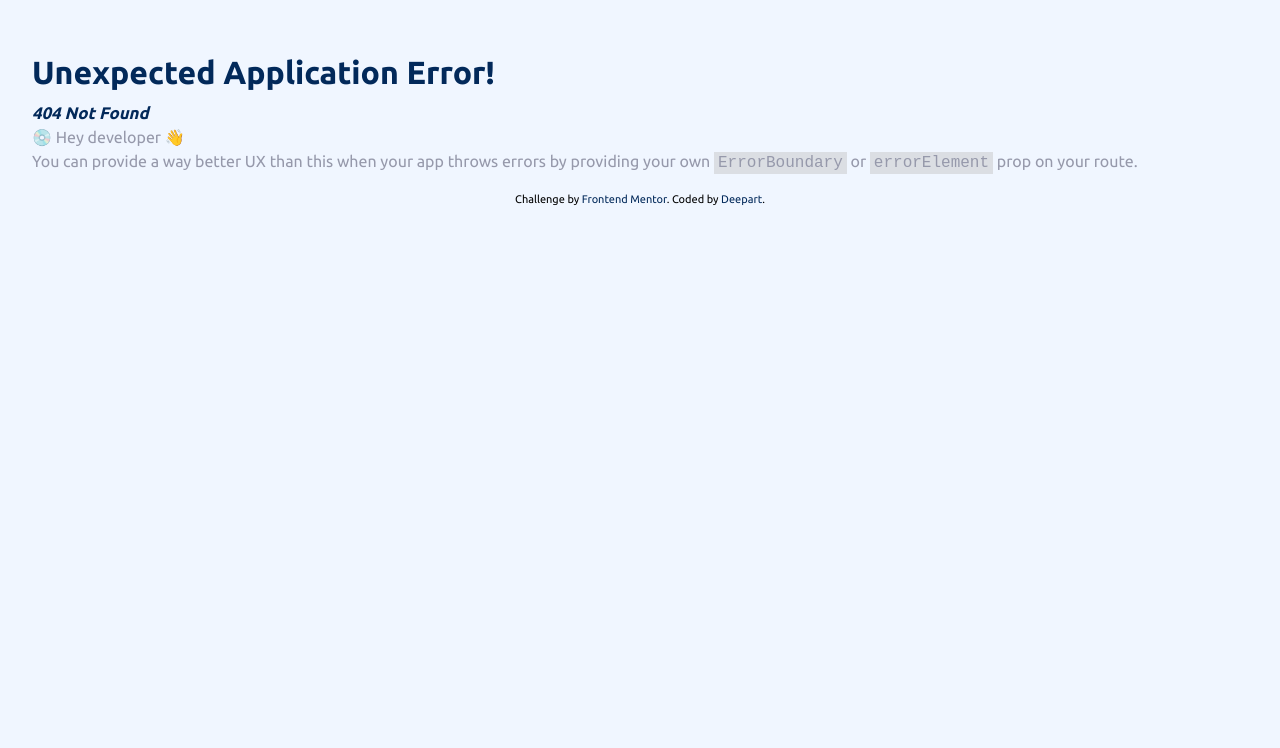
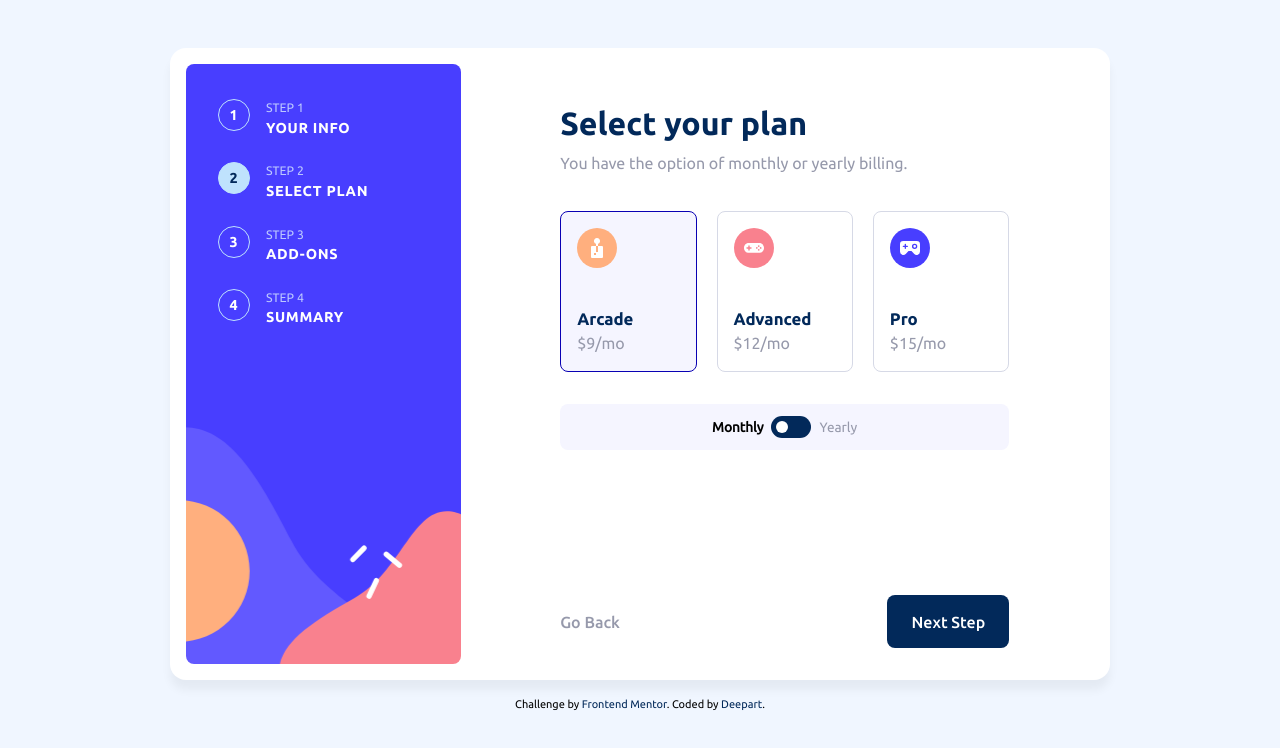
Before and after one commit to bluedeepart/multi-step-form, a React (Vite) app: page /select-plan in a window 1280 px wide. Before the commit this address had no page. Shown: the top 748 px of the page. Built offline with nearby package versions, Linux system fonts and the light colour scheme.

Commit message:
form context added

```diff
--- a/src/App.jsx
+++ b/src/App.jsx
@@ -5,24 +5,30 @@ import SelectPlans from './components/SelectPlans';
 import AddOns from './components/AddOns';
 import Summary from './components/Summary';
 import Thankyou from './components/Thankyou';
+import { personalInfoAction } from './components/actions';
+import ErrorPage from './components/ErrorPage';
+import { FormContentProvider } from './context/FormContent';
 
 const router = createBrowserRouter([
   {
     path: '/',
     Component: Layout,
+    errorElement: <ErrorPage />,
     children: [
-      { index: true, Component: PersonalInfo },
-      { path: 'select-plans', Component: SelectPlans },
+      { index: true, Component: PersonalInfo, action: personalInfoAction },
+      { path: 'select-plan', Component: SelectPlans },
       { path: 'add-ons', Component: AddOns },
       { path: 'summary', Component: Summary },
-      { path: 'thank-you', Component: Thankyou }
-    ]
-  }
+      { path: 'thankyou', Component: Thankyou },
+    ],
+  },
 ]);
 
 function App() {
   return (
-    <RouterProvider router={router} />
+    <FormContentProvider>
+      <RouterProvider router={router} />
+    </FormContentProvider>
   );
 }
 
--- a/src/components/AddOns.jsx
+++ b/src/components/AddOns.jsx
@@ -1,25 +1,15 @@
-const addOns = [
-  {
-    id: 'a1',
-    title: 'Online service',
-    description: 'Access to multiplayer games',
-    price: '+$1/mo',
-  },
-  {
-    id: 'a2',
-    title: 'Larger storage',
-    description: 'Extra 1TB of cloud save',
-    price: '+$2/mo',
-  },
-  {
-    id: 'a3',
-    title: 'Customizable Profile',
-    description: 'Custom theme on your profile',
-    price: '+$2/mo',
-  }
-];
+import { useContext } from 'react';
+import { Link } from 'react-router-dom';
+import FormContent from '../context/FormContent';
+import { addOns } from '../data/data';
 
 function AddOns() {
+  const ctx = useContext(FormContent);
+  const { formData, toggleAddon } = ctx;
+  const isYearly = formData.duration === 'yearly';
+  const selectedAddon = formData.addOns || [];
+  console.log(selectedAddon);
+
   return (
     <>
       <article className="heading">
@@ -29,24 +19,27 @@ function AddOns() {
 
       <article className="middle-content">
         <div className="add-ons-cards">
-          {addOns.map((addOn, index) => (
-            <label key={addOn.id} htmlFor={addOn.title.replaceAll(' ', '-').toLowerCase()} className="add-ons-card">
+          {addOns.map((addOn) => {
+            const addonID = addOn.title.replaceAll(' ', '-').toLowerCase();
+            return (
+              <label key={addOn.id} htmlFor={addonID} className="add-ons-card">
                 <span className='checkbox-icon'>
-                <input type="checkbox" name="add-ons" id={addOn.title.replaceAll(' ', '-').toLowerCase()} checked={index === 0 ? 'checked' : ''} />
+                  <input type="checkbox" value={addOn.title} name="add-ons" id={addonID} checked={selectedAddon.some((addonItem) => addonItem.id === addOn.id)} onChange={() => toggleAddon(addOn)} />
                 </span>
                 <div className="add-ons-details">
                   <h3>{addOn.title}</h3>
                   <p>{addOn.description}</p>
                 </div>
-              <div className="add-ons-price">{addOn.price}</div>
+                <div className="add-ons-price">{isYearly ? `$${addOn.price * 10}/yr` : `$${addOn.price}/mo`}</div>
               </label>
-          ))}
+            );
+          })}
         </div>
       </article>
 
       <article className="action">
-        <button className='btn'>Go Back</button>
-        <button className='btn btn-primary'>Next Step</button>
+        <Link to={-1} className='btn'>Go Back</Link>
+        <Link to='/summary' className='btn btn-primary'>Next Step</Link>
       </article>
     </>
   );
--- /dev/null
+++ b/src/components/ErrorPage.jsx
@@ -0,0 +1,16 @@
+import { Link } from 'react-router-dom';
+
+function ErrorPage() {
+  return (
+    <main className='error-page'>
+      <section className='main-content'>
+        <h2>404-Page not found!</h2>
+        <p>This page is not the page you're looking for.</p>
+        <br /><br />
+        <p><Link to="/" className='btn btn-secondary'>Back to Home</Link></p>
+      </section>
+    </main>
+  );
+}
+
+export default ErrorPage;
--- a/src/components/PersonalInfo.jsx
+++ b/src/components/PersonalInfo.jsx
@@ -1,35 +1,100 @@
+import { useContext, useState } from 'react';
+import { Form, useActionData } from 'react-router-dom';
+import { validators } from './actions';
+import FormContent from '../context/FormContent';
+
 function PersonalInfo() {
+  const ctx = useContext(FormContent);
+  const { formData, updateForm } = ctx;
+  const actionData = useActionData() || {};
+  const { errors: actionErrors } = actionData;
+  const [userErrors, setUserErrors] = useState({});
 
+  const handleBlur = (e) => {
+    const { name, value } = e.target;
+    const error = validators[name]?.(value);
+
+    setUserErrors((prev) => {
+      const newErrors = { ...prev };
+      if (error) {
+        newErrors[name] = error;
+      } else {
+        delete newErrors[name];
+      }
+
+      return newErrors;
+    });
+
+    // remove action error for this field
+    if (actionErrors?.[name]) {
+      actionErrors[name] = undefined;
+    }
+  };
+
+  const errors = { ...(actionErrors ?? {}), ...userErrors };
 
   return (
     <>
-      <article className="heading">
+      <article className='heading'>
         <h2>Personal info</h2>
         <p>Please provide your name, email address, and phone number.</p>
       </article>
 
-      <form>
-        <article className="middle-content">
-          <div className="input-group">
-            <label htmlFor="name">Name</label>
-            <input type="text" id='name' placeholder='e.g. Stephen King' />
+      <Form method='post'>
+        <article className='middle-content'>
+          <div className='input-group'>
+            <label htmlFor='name'>Name</label>
+            <input
+              type='text'
+              id='name'
+              name='name'
+              onBlur={handleBlur}
+              placeholder='e.g. Stephen King'
+              value={formData.name}
+              onChange={(event) => updateForm(event.target.name, event.target.value)}
+              className={errors?.name ? 'invalid-input' : ''}
+            />
+            {errors?.name && <span className='error-msg'>{errors?.name}</span>}
           </div>
-          <div className="input-group">
-            <label htmlFor="email">Email Address</label>
-            <input type="text" id='email' placeholder='e.g. stephenking@loren.com' />
+          <div className='input-group'>
+            <label htmlFor='email'>Email Address</label>
+            <input
+              type='text'
+              id='email'
+              name='email'
+              onBlur={handleBlur}
+              placeholder='e.g. stephenking@loren.com'
+              value={formData.email}
+              onChange={(event) => updateForm(event.target.name, event.target.value)}
+              className={errors?.email ? 'invalid-input' : ''}
+            />
+            {errors?.email && <span className='error-msg'>{errors?.email}</span>}
           </div>
-          <div className="input-group">
-            <label htmlFor="phone">Phone Number</label>
-            <input type="tel" id='phone' placeholder='e.g. +1 234 567 890' />
-            <span className='error-msg'>This field is required</span>
+          <div className='input-group'>
+            <label htmlFor='phone'>Phone Number</label>
+            <input
+              type='number'
+              id='phone'
+              name='phone'
+              onBlur={handleBlur}
+              placeholder='e.g. +1 234 567 890'
+              value={formData.phone}
+              onChange={(event) => updateForm(event.target.name, event.target.value)}
+              className={errors?.phone ? 'invalid-input' : ''}
+            />
+            {errors?.phone && <span className='error-msg'>{errors?.phone}</span>}
           </div>
         </article>
 
-        <article className="action">
+        <article className='action'>
           <span>&nbsp;</span>
-          <button className='btn btn-primary'>Next Step</button>
+          <button
+            type='submit'
+            className='btn btn-primary'>
+            Next Step
+          </button>
         </article>
-      </form>
+      </Form>
     </>
   );
 }
--- a/src/components/SelectPlans.jsx
+++ b/src/components/SelectPlans.jsx
@@ -1,29 +1,14 @@
-import IconArcade from '../assets/images/icon-arcade.svg';
-import IconAdvaced from '../assets/images/icon-advanced.svg';
-import IconPro from '../assets/images/icon-pro.svg';
-
-const plans = [
-  {
-    id: 'p1',
-    name: 'Arcade',
-    bill_amt: '$9/mo',
-    icon: IconArcade,
-  },
-  {
-    id: 'p2',
-    name: 'Advanced',
-    bill_amt: '$12/mo',
-    icon: IconAdvaced,
-  },
-  {
-    id: 'p3',
-    name: 'Pro',
-    bill_amt: '$15/mo',
-    icon: IconPro,
-  }
-];
+import { Link } from 'react-router-dom';
+import { useContext } from 'react';
+import FormContent from '../context/FormContent';
+import { plans } from '../data/data';
 
 function SelectPlans() {
+  const ctx = useContext(FormContent);
+  const { toggleDuration, formData, handlePlans } = ctx;
+  const isYearly = formData.duration === 'yearly';
+  const selectedPlan = formData.plan.name;
+
   return (
     <>
       <article className="heading">
@@ -33,23 +18,27 @@ function SelectPlans() {
 
       <article className="middle-content">
         <div className="plan-cards">
-          {plans.map((plan, index) => (
-            <label key={plan.id} htmlFor={plan.name.replaceAll(' ', '-').toLowerCase()} className="plan-card">
-              <input type="radio" name="select-plan" id={plan.name.replaceAll(' ', '-').toLowerCase()} checked={index === 0 ? 'checked' : ''} />
+          {plans.map((plan) => {
+            const planID = plan.name.replaceAll(' ', '-').toLowerCase();
+            return (
+              <label key={plan.id} htmlFor={planID} className="plan-card">
+                <input type="radio" value={plan.name} name="select-plan" id={planID} checked={selectedPlan === plan.name} onChange={() => handlePlans(plan)} />
                 <div className="icon">
                   <img src={plan.icon} alt={plan.name} />
                 </div>
                 <div className="plan-details">
                   <h3 className="title">{plan.name}</h3>
-                <p className="price">{plan.bill_amt}</p>
+                  <p className="price">{isYearly ? `$${plan.bill_amt * 10}/yr` : `$${plan.bill_amt}/mo`}</p>
+                  {isYearly && <p className='text-primary'><small>2 months free</small></p>}
                 </div>
               </label>
-          ))}
+            );
+          })}
         </div>
         <div className="plan-selector-wrapper">
           <span>Monthly</span>
           <label className="plan-selector">
-            <input type="checkbox" />
+            <input type="checkbox" name='duration' onChange={toggleDuration} defaultChecked={isYearly} />
             <span className="slider"></span>
           </label>
           <span>Yearly</span>
@@ -57,8 +46,8 @@ function SelectPlans() {
       </article>
 
       <article className="action">
-        <button className='btn'>Go Back</button>
-        <button className='btn btn-primary'>Next Step</button>
+        <Link to={-1} className='btn'>Go Back</Link>
+        <Link to='/add-ons' className='btn btn-primary'>Next Step</Link>
       </article>
     </>
   );
--- a/src/components/Sidebar.jsx
+++ b/src/components/Sidebar.jsx
@@ -1,6 +1,9 @@
 import { useEffect, useState } from 'react';
 import SidebarImage from '../assets/images/bg-sidebar-desktop.svg';
 import SidebarMobImage from '../assets/images/bg-sidebar-mobile.svg';
+import { NavLink } from 'react-router-dom';
+
+const sidebarItems = ['Your Info', 'Select Plan', 'Add-ons', 'Summary'];
 
 function Sidebar() {
   const [isMobile, setIsMobile] = useState(window.innerWidth < 768);
@@ -22,14 +25,23 @@ function Sidebar() {
   const backgroundImage = isMobile ? SidebarMobImage : SidebarImage;
 
   return (
-    <div className='sidebar' style={{ backgroundImage: `url("${backgroundImage}")` }}>
-      <ul className='stepper-list'>
-        <li className='active'>Your Info</li>
-        <li>Select Plan</li>
-        <li>Add-ons</li>
-        <li>Summary</li>
-      </ul>
-    </div>
+    <aside className='sidebar' style={{ backgroundImage: `url("${backgroundImage}")` }}>
+      <nav>
+        <ul className='stepper-list'>
+          {sidebarItems.map((item, index) => {
+            const itemId = item.toLowerCase().replaceAll(' ', '-');
+            return (
+              <li key={itemId}>
+                <NavLink
+                  to={index === 0 ? '/' : itemId}
+                  className={({ isActive }) => isActive ? 'active' : ''}
+                >{item}</NavLink>
+              </li>
+            );
+          })}
+        </ul>
+      </nav>
+    </aside>
   );
 }
 
--- a/src/components/Summary.jsx
+++ b/src/components/Summary.jsx
@@ -1,4 +1,17 @@
+import { Link } from 'react-router-dom';
+import FormContent from '../context/FormContent';
+import { useContext } from 'react';
+
 function Summary() {
+  const ctx = useContext(FormContent);
+  const { formData } = ctx;
+  const isYearly = formData.duration === 'yearly';
+  const dur = isYearly ? 'yr' : 'mo';
+  const totalBillAmt = isYearly ? formData.plan.bill_amt * 10 : formData.plan.bill_amt;
+  const totalPrice = formData.addOns.reduce((accumulator, currentValue) => {
+    return accumulator + (isYearly ? currentValue.price * 10 : currentValue.price);
+  }, totalBillAmt);
+
   return (
     <>
       <article className="heading">
@@ -10,37 +23,35 @@ function Summary() {
         <div className="summary-card">
           <div className="summary-card-header">
             <div>
-              <h3>Arcade (Monthly)</h3>
-              <button className='btn btn-secondary-hover'>Change</button>
+              <h3>{formData.plan.name} ({isYearly ? 'Yearly' : 'Monthly'})</h3>
+              <Link to='/select-plan' className='btn btn-secondary-hover'>Change</Link>
             </div>
-            <h3>$9/mo</h3>
+            <h3>${totalBillAmt}/{dur}</h3>
           </div>
           <div className="summary-card-body">
             <ul>
-              <li>
-                <p>Online services</p>
-                <span>+$1/mo</span>
-              </li>
-              <li>
-                <p>Larger storage</p>
-                <span>+$2/mo</span>
-              </li>
+              {formData.addOns.map((addOn) => (
+                <li key={addOn.id}>
+                  <p>{addOn.title}</p>
+                  <span>+${isYearly ? addOn.price * 10 : addOn.price}/{dur}</span>
+                </li>
+              ))}
             </ul>
           </div>
         </div>
         <div className="summary-card-footer">
           <ul>
             <li>
-              <p>Total (per month)</p>
-              <strong>+$12/mo</strong>
+              <p>Total (per {isYearly ? 'year' : 'month'})</p>
+              <strong>+${totalPrice}/{dur}</strong>
             </li>
           </ul>
         </div>
       </article>
 
       <article className="action">
-        <button className='btn'>Go Back</button>
-        <button className='btn btn-secondary'>Confirm</button>
+        <Link to={-1} className='btn'>Go Back</Link>
+        <Link to='/thankyou' className='btn btn-secondary'>Confirm</Link>
       </article>
     </>
   );
--- a/src/components/Thankyou.jsx
+++ b/src/components/Thankyou.jsx
@@ -1,7 +1,9 @@
+import ThankyouIcon from '/src/assets/images/icon-thank-you.svg';
+
 function Thankyou() {
   return (
     <article className='thankyou-msg'>
-      <img src="/src/assets/images/icon-thank-you.svg" alt="Thank you!" />
+      <img src={ThankyouIcon} alt="Thank you!" />
       <h2>Thank you!</h2>
       <p>Thanks for confirming your subscription! We hope you have fun using our platform. If you ever need support, please feel free to email us at support@loremgaming.com.</p>
     </article>
--- /dev/null
+++ b/src/components/actions.jsx
@@ -0,0 +1,39 @@
+import { redirect } from 'react-router-dom';
+
+export const validators = {
+  name: (value) => {
+    if (!value.trim()) return "This field is required";
+  },
+
+  email: (value) => {
+    if (!value.trim()) return "This field is required";
+    if (!/^\S+@\S+\.\S+$/.test(value)) return "Enter a valid email";
+  },
+
+  phone: (value) => {
+    if (!value.trim()) return "This field is required";
+  }
+};
+
+export function validateForm(values, validators) {
+  const errors = {};
+
+  for (const field in validators) {
+    const error = validators[field]?.(values[field]);
+    if (error) errors[field] = error;
+  }
+
+  return errors;
+}
+
+export async function personalInfoAction({ request }) {
+  const formData = await request.formData();
+  const values = Object.fromEntries(formData);
+  const errors = validateForm(values, validators);
+
+  if (Object.keys(errors).length > 0) {
+    return { errors };
+  }
+
+  return redirect('/select-plan');
+}
--- /dev/null
+++ b/src/context/FormContent.jsx
@@ -0,0 +1,73 @@
+import { createContext, useState } from 'react';
+import { plans } from '../data/data';
+
+const initialFormData = {
+  name: "",
+  email: "",
+  phone: "",
+  plan: plans[0],
+  duration: "monthly",
+  addOns: [],
+};
+
+const FormContent = createContext({
+  formData: initialFormData,
+  updateForm: () => { },
+  handlePlans: () => { },
+  toggleDuration: () => { },
+  toggleAddon: () => { }
+});
+
+export const FormContentProvider = ({ children }) => {
+  const [formData, setFormData] = useState(initialFormData);
+
+  function updateForm(name, value) {
+    setFormData((prevData) => ({
+      ...prevData,
+      [name]: value,
+    }));
+  }
+
+  function handlePlans(plan) {
+    setFormData((prevData) => ({
+      ...prevData,
+      plan
+    }));
+  }
+
+  function toggleDuration() {
+    setFormData((prevData) => ({
+      ...prevData,
+      duration: prevData.duration === 'monthly' ? 'yearly' : 'monthly',
+    }));
+  }
+
+  function toggleAddon(addon) {
+    setFormData((prevData) => {
+      const exists = prevData.addOns.some((a) => a.id === addon.id);
+
+      return {
+        ...prevData,
+        addOns: exists
+          ? prevData.addOns.filter((a) => a.id !== addon.id)
+          : [...prevData.addOns, addon]
+      };
+    });
+  }
+
+  const values = {
+    formData,
+    updateForm,
+    handlePlans,
+    toggleDuration,
+    toggleAddon
+  };
+
+  return (
+    <FormContent.Provider value={values}>
+      {children}
+    </FormContent.Provider>
+  );
+};
+
+export default FormContent;
--- /dev/null
+++ b/src/data/data.js
@@ -0,0 +1,45 @@
+import IconArcade from '../assets/images/icon-arcade.svg';
+import IconAdvaced from '../assets/images/icon-advanced.svg';
+import IconPro from '../assets/images/icon-pro.svg';
+
+export const plans = [
+  {
+    id: 'p1',
+    name: 'Arcade',
+    bill_amt: 9,
+    icon: IconArcade,
+  },
+  {
+    id: 'p2',
+    name: 'Advanced',
+    bill_amt: 12,
+    icon: IconAdvaced,
+  },
+  {
+    id: 'p3',
+    name: 'Pro',
+    bill_amt: 15,
+    icon: IconPro,
+  }
+];
+
+export const addOns = [
+  {
+    id: 'a1',
+    title: 'Online service',
+    description: 'Access to multiplayer games',
+    price: 1,
+  },
+  {
+    id: 'a2',
+    title: 'Larger storage',
+    description: 'Extra 1TB of cloud save',
+    price: 2,
+  },
+  {
+    id: 'a3',
+    title: 'Customizable Profile',
+    description: 'Custom theme on your profile',
+    price: 2,
+  }
+];
--- a/src/index.css
+++ b/src/index.css
@@ -116,6 +116,10 @@ main {
   margin-bottom: 2.25rem;
 }
 
+.text-primary {
+  color: var(--primary-color);
+}
+
 /* Attribution */
 .attribution {
   font-size: 11px;
@@ -126,9 +130,23 @@ main {
   color: var(--primary-color);
   text-decoration: none;
 
-  &:hover{
+  &:hover {
     text-decoration: underline;
   }
+}
+
+/* error page */
+.error-page {
+  display: flex;
+}
+
+.error-page .main-content {
+  display: flex;
+  flex-direction: column;
+  justify-content: center;
+  align-items: center;
+  text-align: center;
+  width: 100%;
 }
 
 /* ================ Form ================ */
@@ -151,8 +169,13 @@ input[type="number"] {
     outline: none;
   }
 
-  &:invalid {
+  &:invalid,
+  &.invalid-input {
     border-color: var(--error);
+    &:focus-visible {
+      border-color: var(--border-dark);
+      outline: none;
+    }
   }
 
   &::placeholder {
@@ -192,9 +215,10 @@ button {
 }
 
 .action {
-  margin-top: 6rem;
+  margin-top: auto;
   display: flex;
   justify-content: space-between;
+  align-items: center;
 }
 
 .btn {
@@ -205,6 +229,9 @@ button {
   border: none;
   color: var(--cool-gray);
   transition: all 0.3s ease-out;
+  display: inline-block;
+  text-decoration: none;
+  line-height: inherit;
 
   &:hover {
     color: var(--primary-color);
@@ -248,7 +275,14 @@ button {
 
 .stepper-list li {
   counter-increment: li;
+}
+
+.stepper-list li a {
+  color: inherit;
+  text-decoration: none;
   position: relative;
+  display: block;
+  pointer-events: none;
 
   &::after {
     content: counter(li);
@@ -521,7 +555,16 @@ input:checked + .slider:before {
   .main-content {
     padding-left: 6.2rem;
     padding-right: 5.3rem;
-    min-height: 590px;
+    min-height: 600px;
+    display: flex;
+    flex-direction: column;
+  }
+
+  .main-content,
+  form {
+    height: 100%;
+    display: flex;
+    flex-direction: column;
   }
 
   .middle-content {
@@ -529,15 +572,16 @@ input:checked + .slider:before {
   }
 
   .stepper-list li {
+    &:not(:last-child) {
+      margin-bottom: 1.45rem;
+    }
+
+    & > a {
       text-transform: uppercase;
       padding-left: 3rem;
       font-family: var(--font-bold);
       font-size: 0.9rem;
       letter-spacing: 0.66px;
-
-    &:not(:last-child) {
-      margin-bottom: 1.45rem;
-    }
 
       &::before {
         content: "Step " counter(li);
@@ -546,6 +590,7 @@ input:checked + .slider:before {
         color: hsl(229, 100%, 87%);
         font-family: var(--font-regular);
         letter-spacing: 0;
+      }
     }
   }
 
@@ -561,6 +606,10 @@ input:checked + .slider:before {
 }
 
 @media (width <= 767px) {
+  body{
+    padding-bottom: 7rem;
+  }
+
   h2 {
     font-size: 1.5rem;
   }
@@ -610,7 +659,7 @@ input:checked + .slider:before {
 
   .stepper-list {
     justify-content: center;
-    & > li {
+    & > li > a {
       font-size: 0;
 
       &::after {
```
Lines whose indentation alone changed are shown as unchanged.
